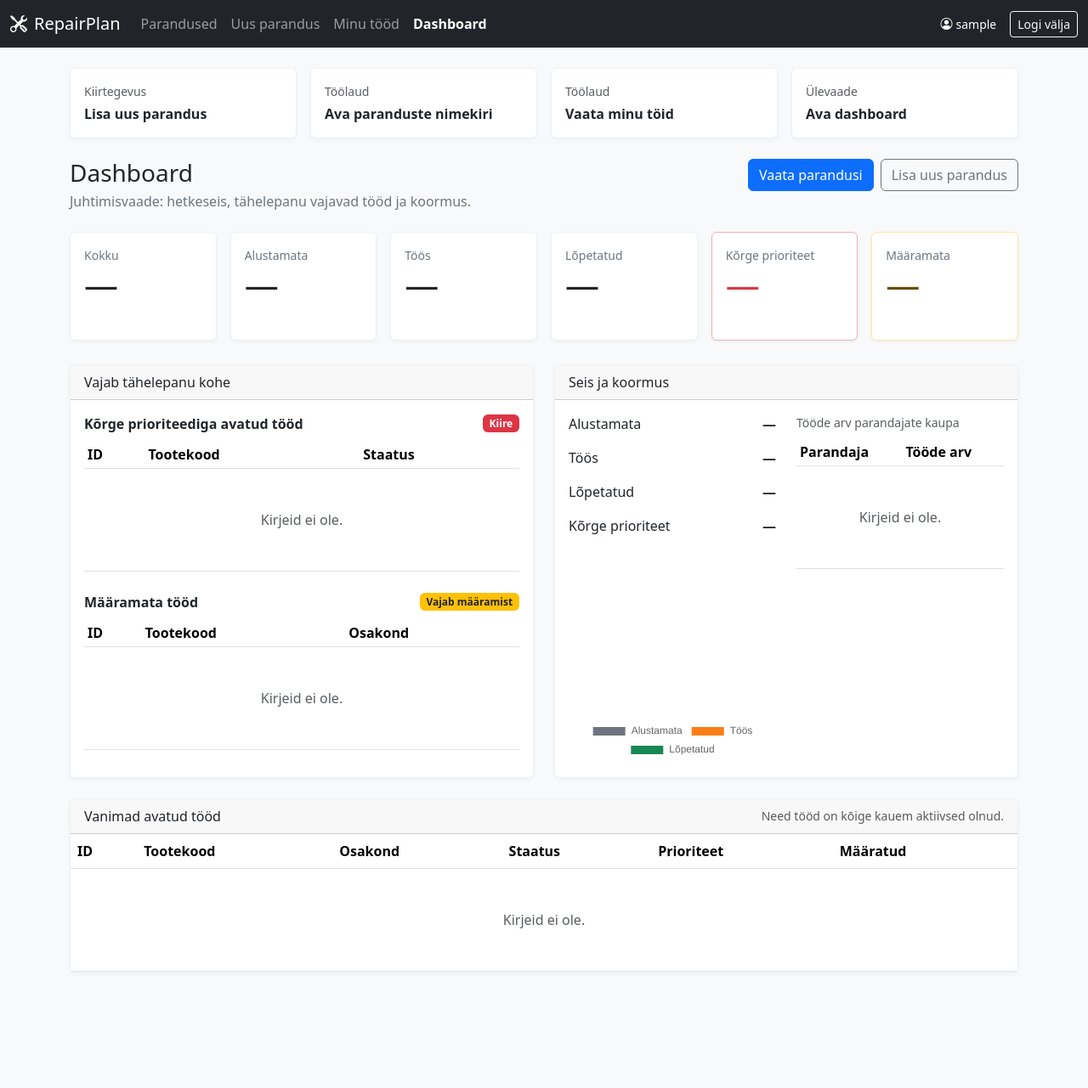
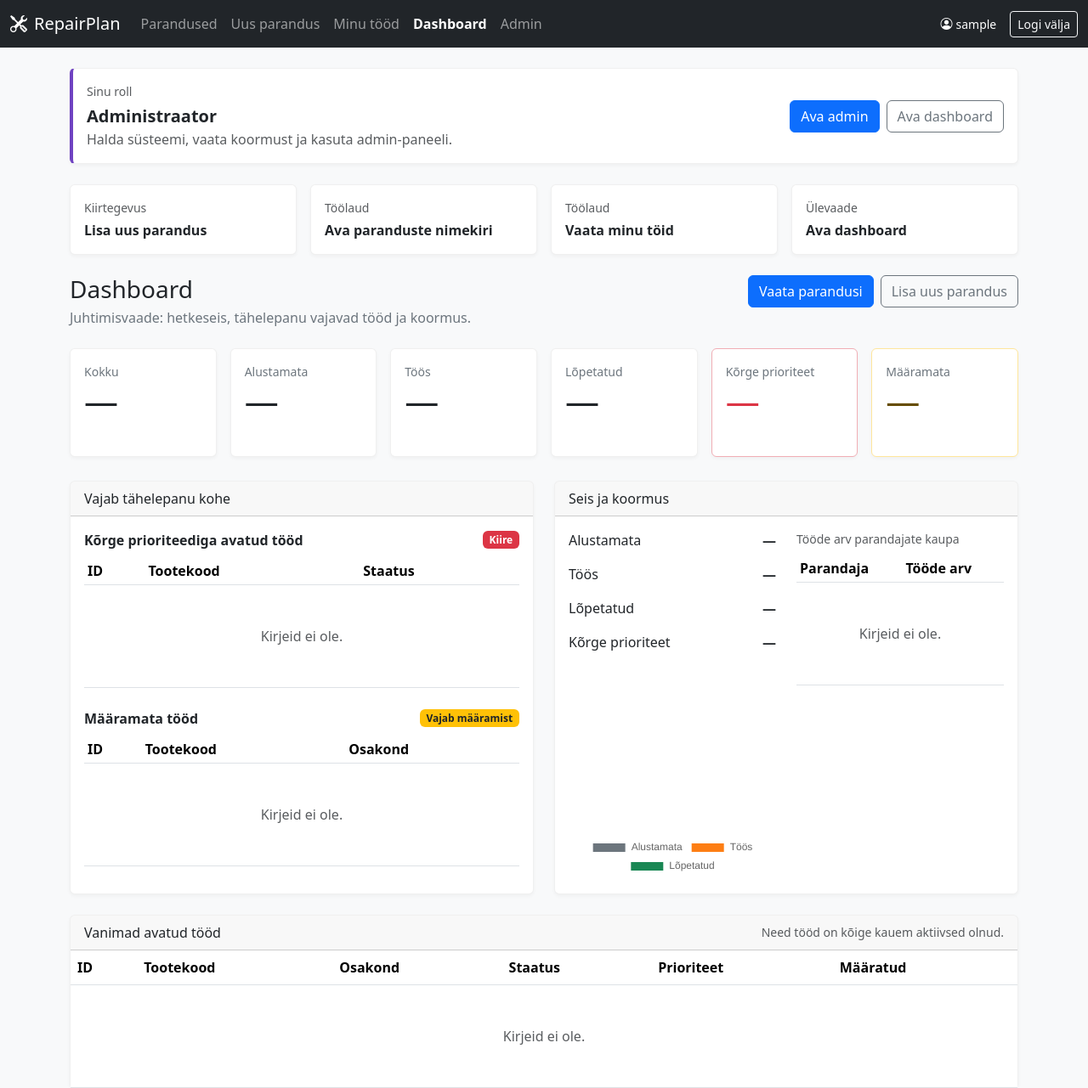
Before and after one commit to jarmo164/RepairPlan, a Django app: page /dashboard/ in a window 1280 px wide. Shown: the top 1281 px of the page at 85% size. Before the commit the page ends 1144 px from the top, so only its background shows below. Run offline with Django 5.2, Linux system fonts and the light colour scheme; the visitor is signed in with stand-in values (Sample User, id 1); data comes from the database, SQL or seed files in the repository; data that the repository does not hold is empty.

Commit message:
feat: add role-aware visual guidance across the UI

```diff
--- a/repairs/views.py
+++ b/repairs/views.py
@@ -53,12 +53,41 @@ from .services import add_comment, assign_repair, change_priority, change_status
 
 
 def build_navigation_context(user):
+    is_dept_manager = is_department_manager(user)
+    is_master = is_repair_master(user)
+    is_rep = is_repairer(user)
+    is_admin = is_administrator(user)
+    if is_admin:
+        role_label = 'Administraator'
+        role_intro = 'Halda süsteemi, vaata koormust ja kasuta admin-paneeli.'
+        role_theme = 'role-admin'
+    elif is_master:
+        role_label = 'Paranduse meister'
+        role_intro = 'Juhi tööde jaotust, prioriteete ja tööseisu.'
+        role_theme = 'role-master'
+    elif is_rep:
+        role_label = 'Parandaja'
+        role_intro = 'Keskendu oma tööjärjekorrale ja järgmisele tegevusele.'
+        role_theme = 'role-repairer'
+    elif is_dept_manager:
+        role_label = 'Osakonna juht'
+        role_intro = 'Lisa uusi parandusi ja jälgi oma osakonna kirjeid.'
+        role_theme = 'role-manager'
+    else:
+        role_label = 'Kasutaja'
+        role_intro = 'Kasuta süsteemi vastavalt oma õigustele.'
+        role_theme = 'role-generic'
+
     return {
-        'is_department_manager': is_department_manager(user),
-        'is_repair_master': is_repair_master(user),
-        'is_repairer': is_repairer(user),
-        'is_administrator': is_administrator(user),
+        'is_department_manager': is_dept_manager,
+        'is_repair_master': is_master,
+        'is_repairer': is_rep,
+        'is_administrator': is_admin,
         'can_create_repairs': can_create_repairs(user),
+        'role_label': role_label,
+        'role_intro': role_intro,
+        'role_theme': role_theme,
+        'show_admin_link': is_admin or getattr(user, 'is_superuser', False),
     }
 
 
--- a/static/css/app.css
+++ b/static/css/app.css
@@ -119,3 +119,19 @@ body {
 #my-work-table .btn-sm {
   white-space: nowrap;
 }
+
+.role-banner.role-manager {
+  border-left: 4px solid #0d6efd;
+}
+
+.role-banner.role-repairer {
+  border-left: 4px solid #198754;
+}
+
+.role-banner.role-master {
+  border-left: 4px solid #fd7e14;
+}
+
+.role-banner.role-admin {
+  border-left: 4px solid #6f42c1;
+}
--- a/templates/base.html
+++ b/templates/base.html
@@ -11,7 +11,7 @@
     <link href="{% static 'css/app.css' %}" rel="stylesheet">
     {% block extra_head %}{% endblock %}
 </head>
-<body>
+<body class="{{ role_theme|default:'role-generic' }}">
 <nav class="navbar navbar-expand-lg navbar-dark bg-dark">
     <div class="container-fluid">
         <a class="navbar-brand" href="{% url 'repairs:home' %}"><i class="bi bi-tools me-2"></i>RepairPlan</a>
@@ -28,6 +28,9 @@
                     <li class="nav-item"><a class="nav-link {% if nav_key == 'my-work' %}active{% endif %}" href="{% url 'repairs:my-work' %}">Minu tööd</a></li>
                     {% if is_repair_master or is_administrator %}
                         <li class="nav-item"><a class="nav-link {% if nav_key == 'dashboard' %}active{% endif %}" href="{% url 'repairs:dashboard' %}">Dashboard</a></li>
+                    {% endif %}
+                    {% if show_admin_link %}
+                        <li class="nav-item"><a class="nav-link" href="/admin/">Admin</a></li>
                     {% endif %}
                 {% endif %}
             </ul>
@@ -53,6 +56,31 @@
 
 <main class="container py-4">
     {% if user.is_authenticated %}
+    <div class="role-banner card section-card mb-4 {{ role_theme }}">
+        <div class="card-body d-flex justify-content-between align-items-center flex-wrap gap-3">
+            <div>
+                <div class="small text-body-secondary mb-1">Sinu roll</div>
+                <div class="fw-semibold fs-5">{{ role_label }}</div>
+                <div class="text-body-secondary">{{ role_intro }}</div>
+            </div>
+            <div class="d-flex gap-2 flex-wrap">
+                {% if is_department_manager %}
+                    <a class="btn btn-primary" href="{% url 'repairs:repair-create' %}">Lisa parandus</a>
+                    <a class="btn btn-outline-secondary" href="{% url 'repairs:repair-list' %}">Vaata osakonna töid</a>
+                {% elif is_repairer %}
+                    <a class="btn btn-primary" href="{% url 'repairs:my-work' %}">Ava minu töölaud</a>
+                    <a class="btn btn-outline-secondary" href="{% url 'repairs:repair-list' %}">Kõik nähtavad tööd</a>
+                {% elif is_repair_master %}
+                    <a class="btn btn-primary" href="{% url 'repairs:dashboard' %}">Ava juhtimisvaade</a>
+                    <a class="btn btn-outline-secondary" href="{% url 'repairs:repair-list' %}">Halda töid</a>
+                {% elif is_administrator %}
+                    <a class="btn btn-primary" href="/admin/">Ava admin</a>
+                    <a class="btn btn-outline-secondary" href="{% url 'repairs:dashboard' %}">Ava dashboard</a>
+                {% endif %}
+            </div>
+        </div>
+    </div>
+
     <div class="row g-3 mb-4">
         {% if can_create_repairs %}
         <div class="col-sm-6 col-lg-3">
```
